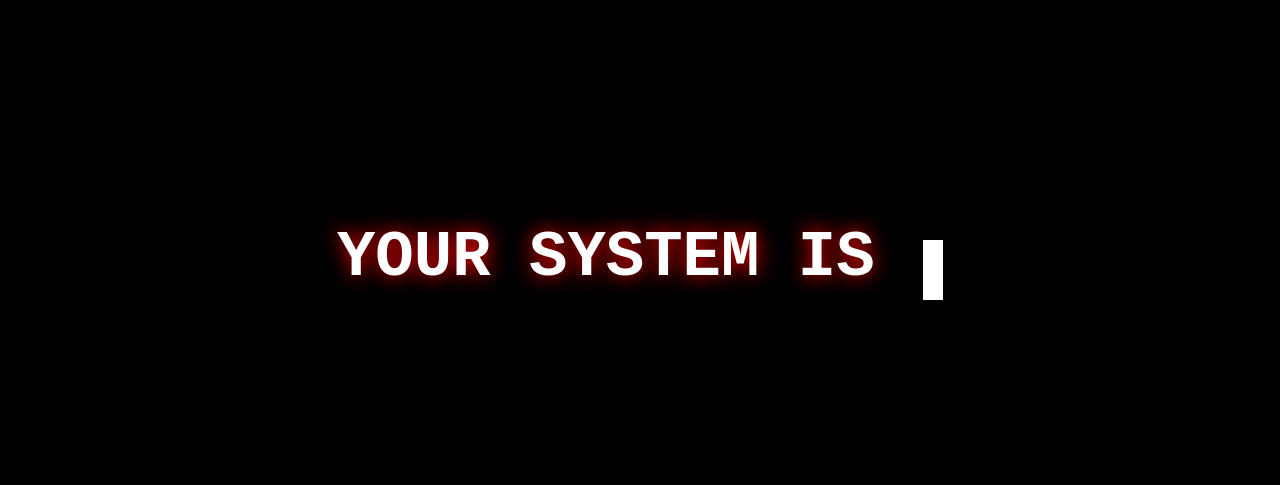
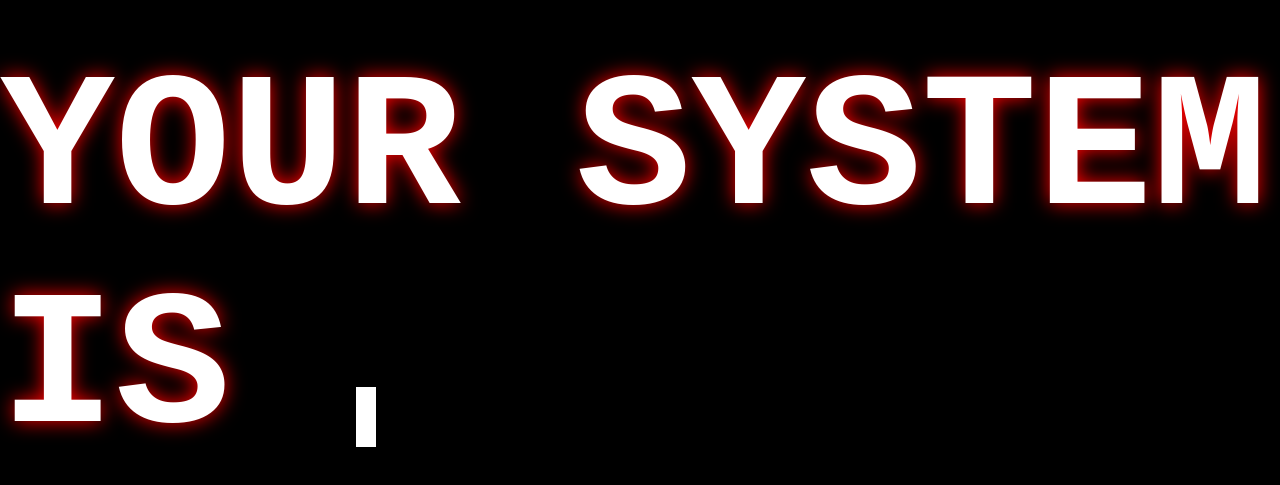
Before and after one commit to aasimdott/prank, a plain HTML site: page index.html in a window 1280 px wide. Shown: the part 139-624 px from the top of the page. Drawn offline with Linux system fonts and the light colour scheme.

Commit message:
Increase font size of warning text to 15vw

```diff
--- a/index.html
+++ b/index.html
@@ -24,7 +24,7 @@
 
         #warning-text {
             color: #fff;
-            font-size: 5vw; /* Oversized text */
+            font-size: 15vw; /* Oversized text */
             font-weight: bold;
             text-align: center;
             text-transform: uppercase;
```
